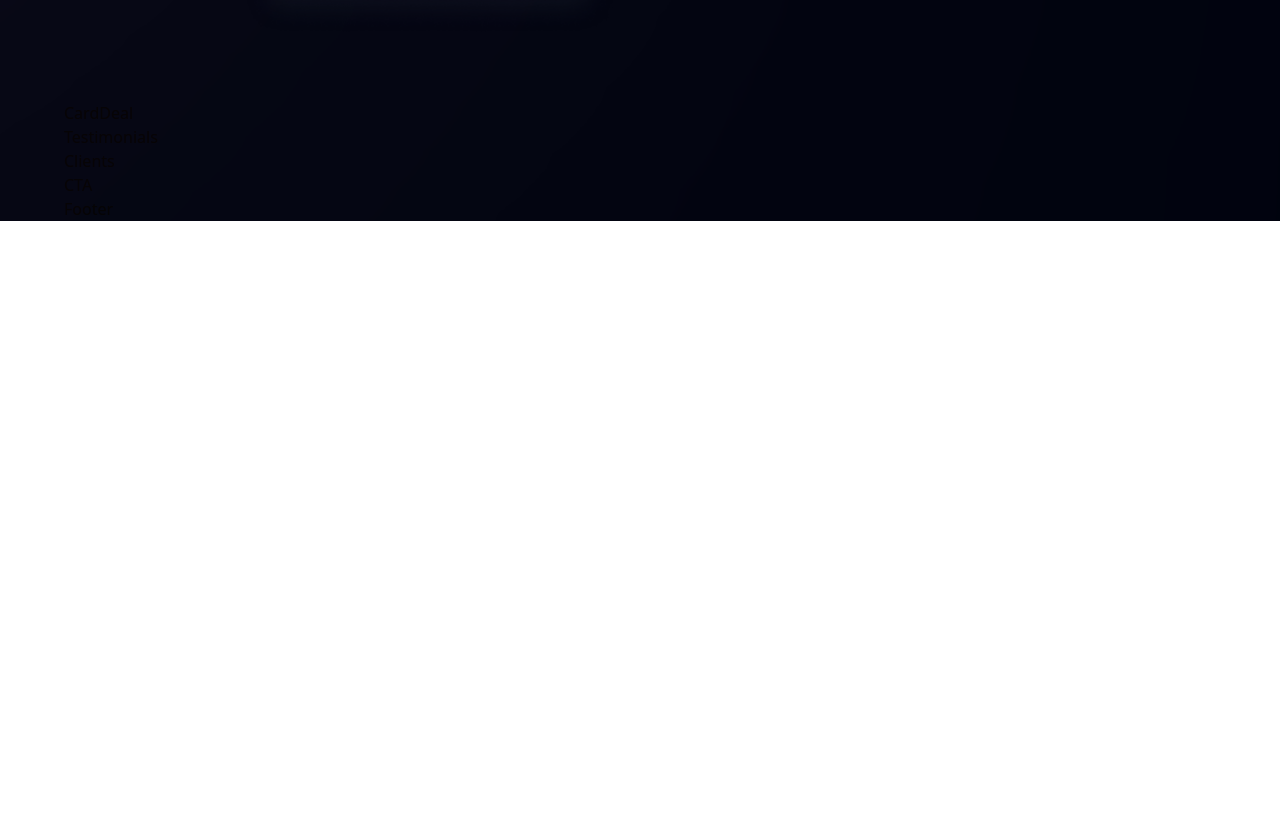
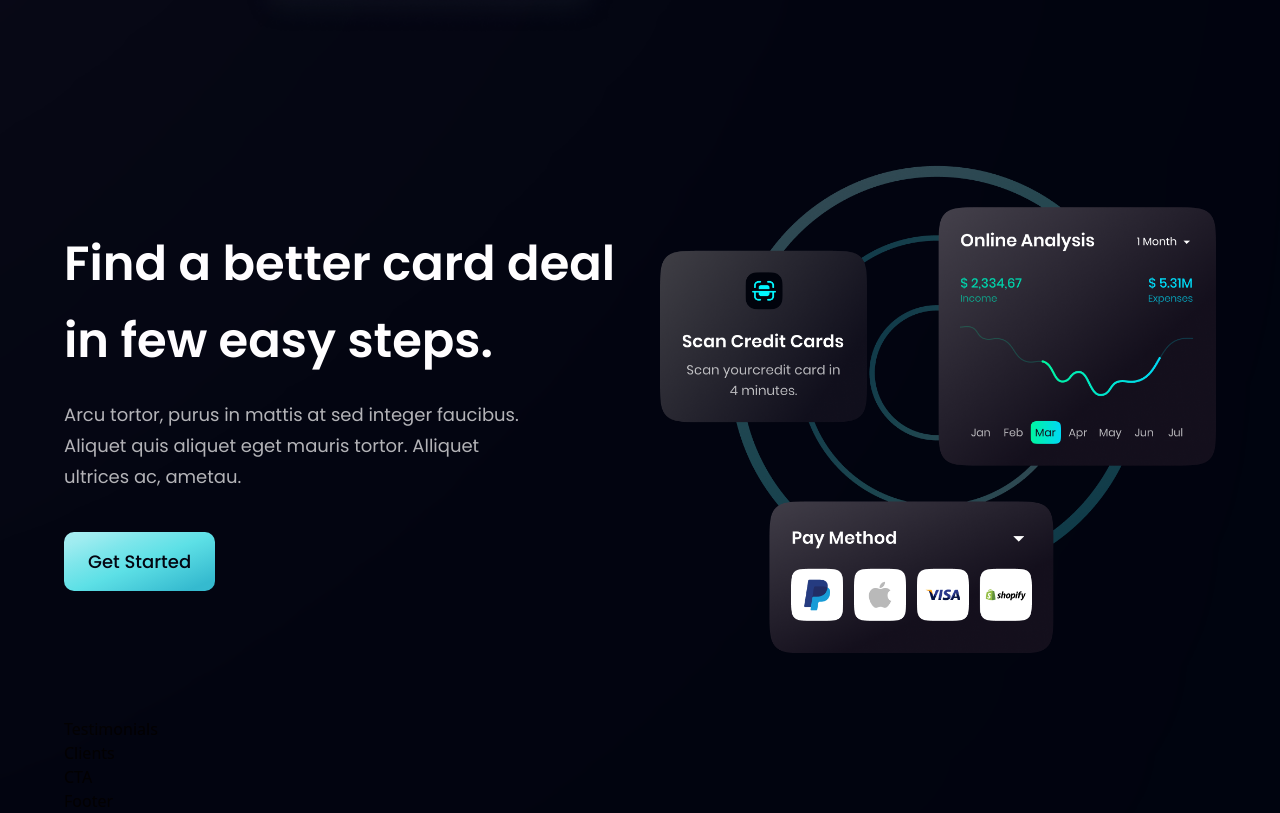
Before and after one commit to LuizDavilaa/bank_modern_app, a React (Vite) app: page / in a window 1280 px wide. Shown: the part 2395-3208 px from the top of the page. Before the commit the page ends 2616 px from the top, so only its background shows below. Built offline with nearby package versions, Linux system fonts and the light colour scheme.

Commit message:
Card Deal

```diff
--- a/src/components/Button.jsx
+++ b/src/components/Button.jsx
@@ -2,7 +2,7 @@
 
 const Button = ({ styles }) => {
     return (
-        <button type="button" className={`py-4 px-6 bg-blue-gradient font-poppins font-medium text-[18px] text-primary outline-none ${styles}`}>
+        <button type="button" className={`py-4 px-6 bg-blue-gradient font-poppins font-medium text-[18px] text-primary outline-none ${styles} rounded-[10px]`}>
             Get Started
             </button>
     )
--- a/src/components/CardDeal.jsx
+++ b/src/components/CardDeal.jsx
@@ -1,9 +1,22 @@
-import React from "react";
+import { card } from '../assets';
+import styles, { layout} from '../style';
+import Button from './Button';
 
-const CardDeal = () => {
-    return (
-        <div>CardDeal</div>
-    )
-}
+const CardDeal = () => (
+    <section className={layout.section}>
+        <div className={layout.sectionInfo}>
+            <h2 className={styles.heading2}>Find a better card deal <br className="sm:block hidden" /> in few easy steps. </h2>
+            <p className={`${styles.paragraph} max-w-[470px] mt-5`}>Arcu tortor, purus in mattis at sed integer faucibus. Aliquet quis aliquet eget mauris tortor. Alliquet ultrices ac, ametau.</p>
+
+            <Button styles="mt-10" />
+        </div>
+
+        <div className={layout.sectionImg}>
+            <img src={card} alt="card" className="w-[100%] h-[100%]" />
+        </div>
+
+
+    </section>
+)
 
 export default CardDeal
```
